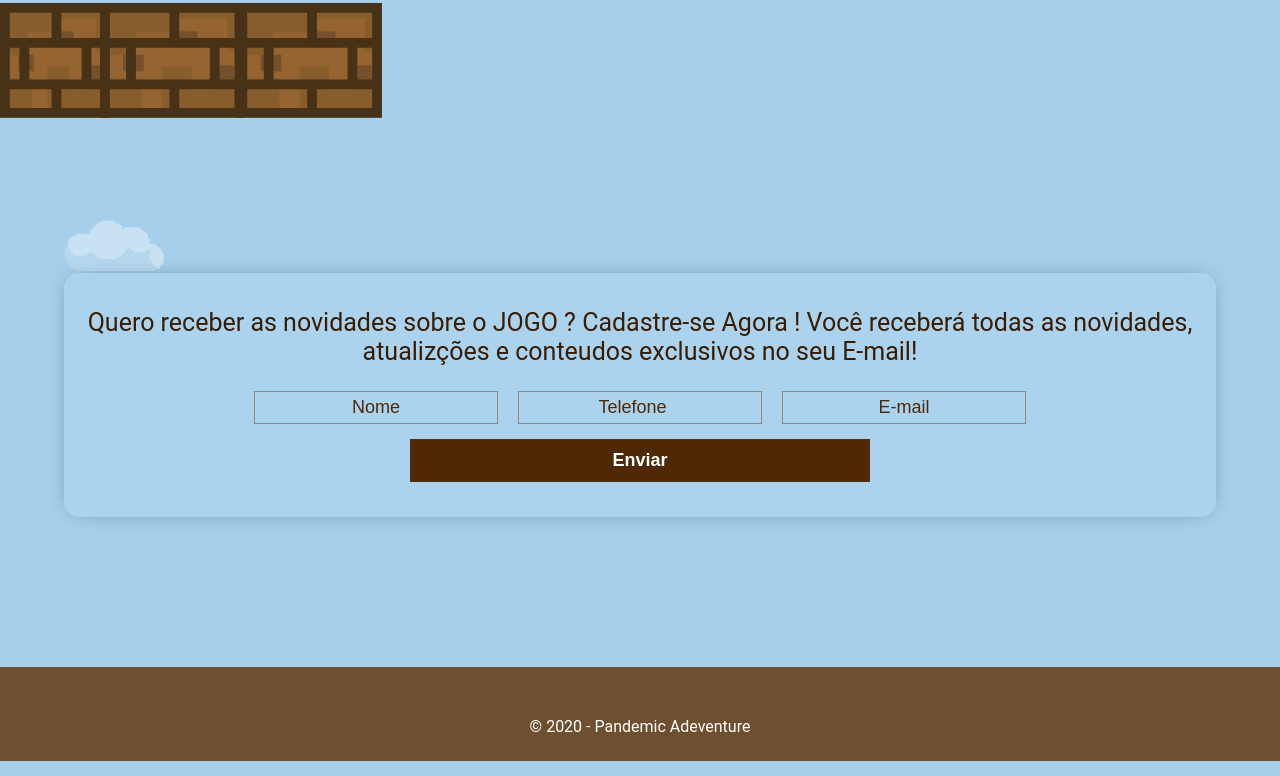
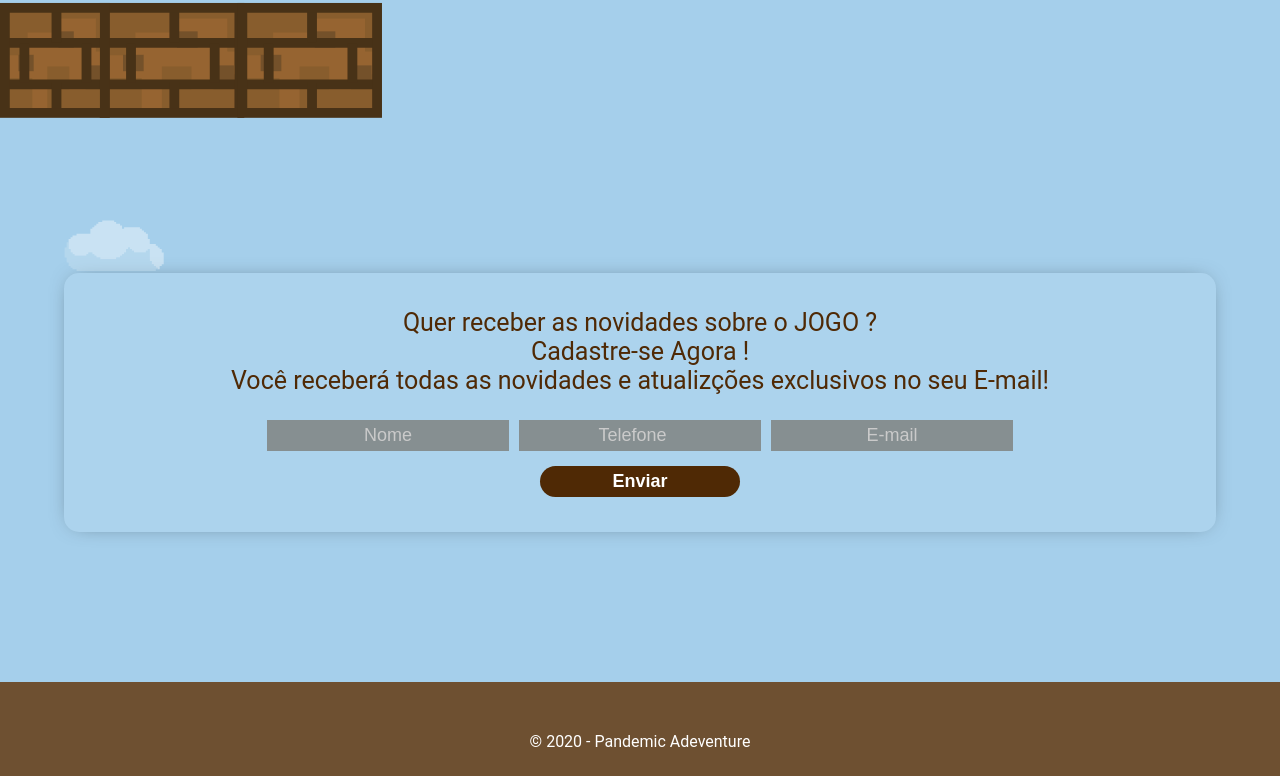
Before and after one commit to Antonio-Estevam/Trabalho_acad-mico, a PHP site: page / in a window 1280 px wide. Shown: the part 2557-3333 px from the top of the page. Run offline with PHP 8.4, Linux system fonts and the light colour scheme.

Commit message:
Organização do layout

```diff
--- a/css/cadastro.css
+++ b/css/cadastro.css
@@ -23,11 +23,14 @@
     text-align: center;
     font-size:18px;
     padding: 35px 10px 15px 10px;
-    color: #381d04;
+    color: #4f2905;
 
 
 }
-
+.cadastro form .dvForm{
+    display: flex;
+    flex-direction: column;
+}
 .cadastro form input{
     width:90%;
     text-align: center;
@@ -41,7 +44,7 @@
 }
 
 .cadastro form input::placeholder{
-    color: #4f2905;
+    color: #4f2905ba;
 }
 
 
@@ -50,8 +53,9 @@
     font-weight: bolder;
     background-color: #4f2905;
     color: #fff;
-    padding: 10px 6px;
+    padding: 5px 3px;
     margin-top: 15px;
+    max-width: 200px;
 
 }
 
@@ -75,16 +79,31 @@
             font-size: 25px;
         }
 
-        .cadastro form div{
+        .cadastro form .dvForm{
             display: flex;
             flex-direction: row;
         }
 
         .cadastro form input{
-            margin-left: 10px;
-            margin-right: 10px;
+            margin-left: 5px;
+            margin-right: 5px;
             border-radius: 0px;
+            border: none;
+            background-color: #4f290566;
+            color: rgb(255, 254, 254);
         }
+
+        .cadastro form input::placeholder{
+            color: rgb(202, 202, 202);
+            border-radius: 10px;
+        }
+
+        .cadastro form input[type="submit"] {
+            border-radius: 30px;
+
+        }
+
+
 
         }
 
--- a/index.html
+++ b/index.html
@@ -89,12 +89,12 @@
         <form method="GET" action="inserirAcao.php">
 
             <p>
-                Quero receber as novidades sobre o JOGO  ?
-                Cadastre-se Agora !
-                Você receberá todas as novidades,
-                atualizções e conteudos  exclusivos no seu E-mail!
+                Quer receber as novidades sobre o JOGO  ?<br>
+                Cadastre-se Agora !<br>
+                Você receberá todas as novidades e
+                atualizções exclusivos no seu E-mail!
             </p>
-            <div>
+            <div class="dvForm">
                 <Input type="text" placeholder="Nome" name="nome" required ></Input>
 
                 <Input type="number" placeholder="Telefone" name="tele" required ></Input>
--- a/login.html
+++ b/login.html
@@ -21,8 +21,8 @@
            <div>
                 <Input type="email" placeholder="E-mail" name="email" required ></Input>
                 <Input type="password" placeholder="Senha" name="senha" required ></Input>
+                <input type="submit" value="Enviar">
            </div>
-           <input type="submit" value="Enviar">
            <a href="index.html" class="menu-item-action"> Cancelar</a>
        </form>
 
```
Also changed, not shown: admin.php (+4 -4 lines), css/login.css (+16 -13 lines).
